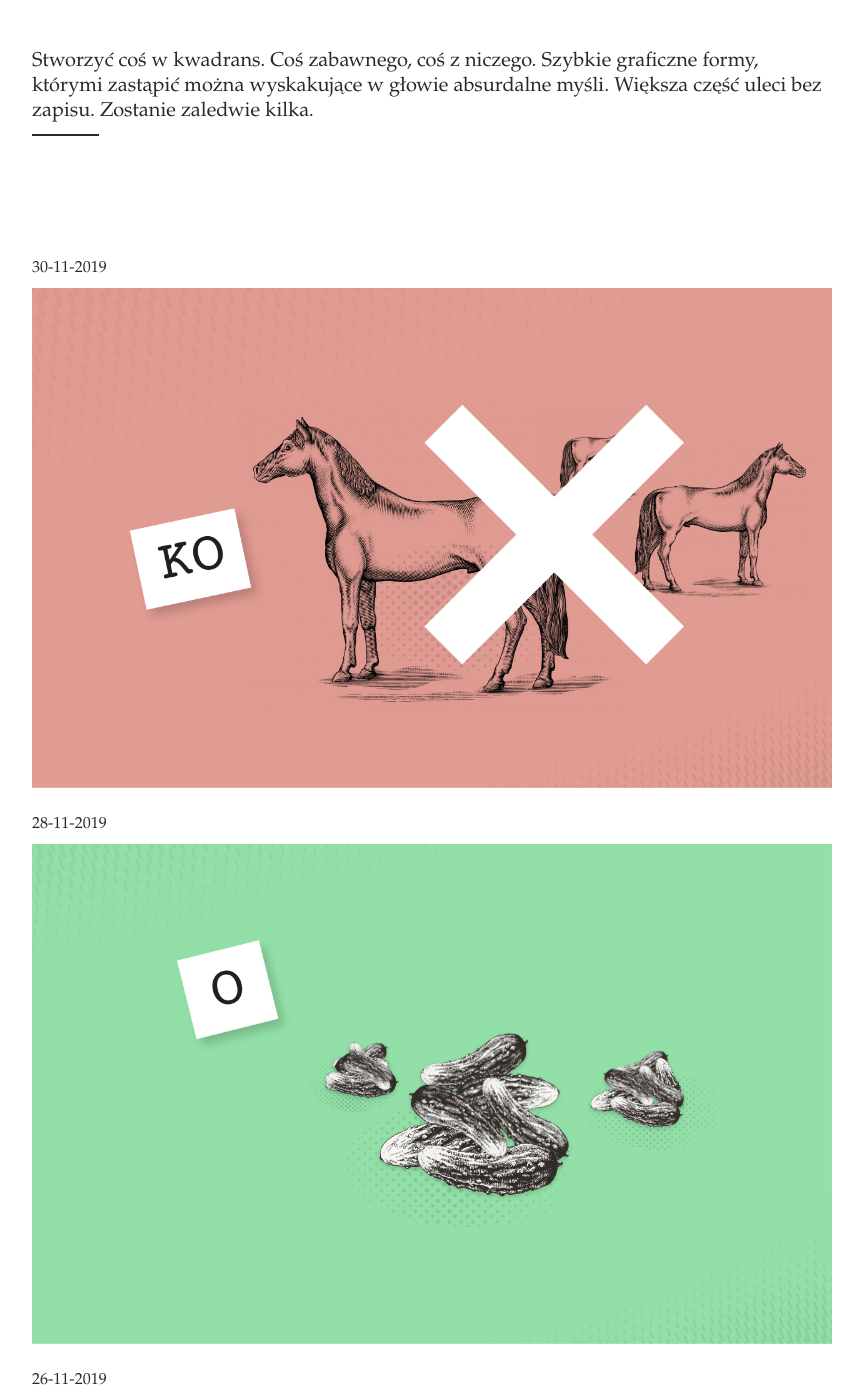
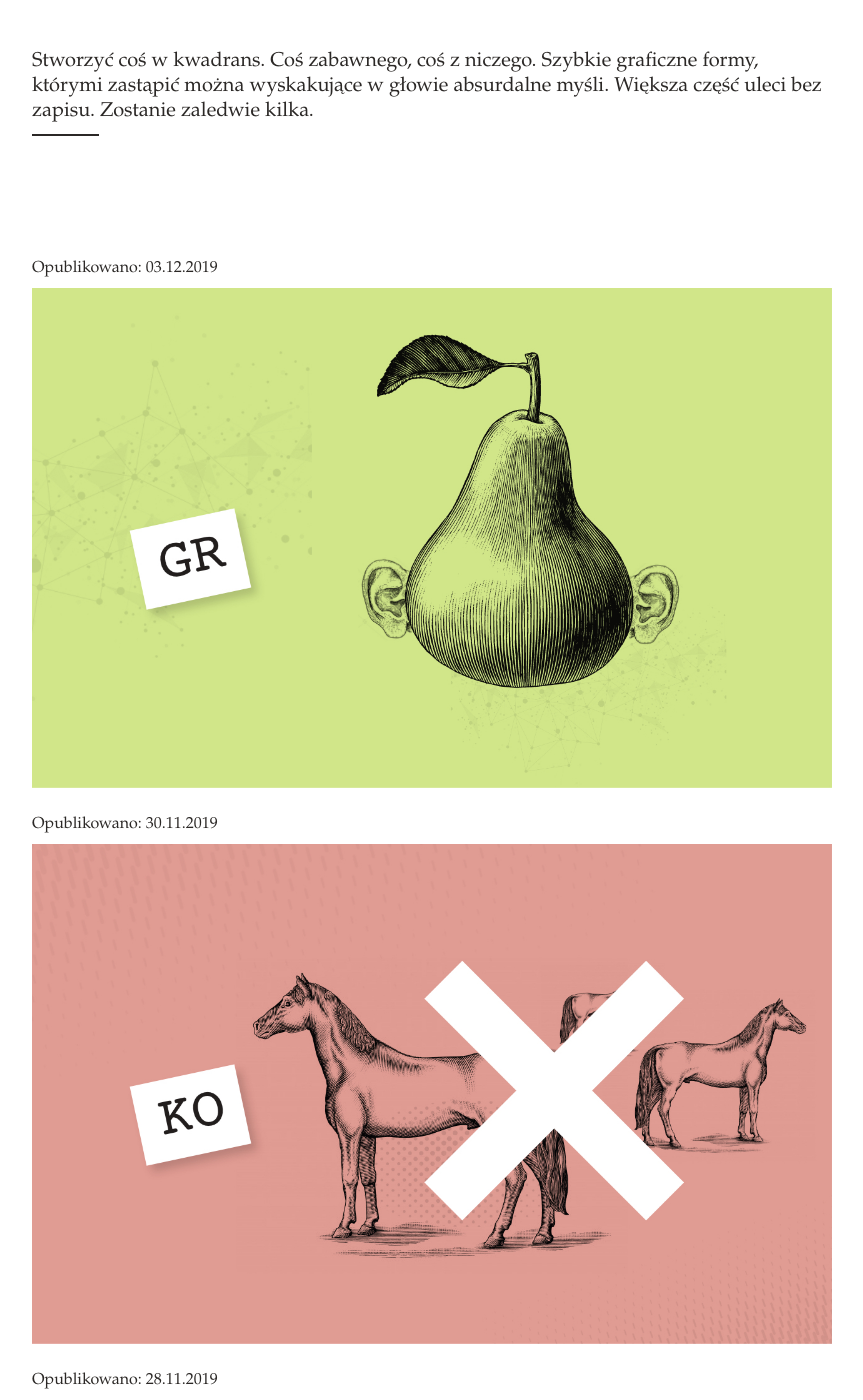
Before and after one commit to marcinch2004/wiersze, a Jekyll site: the page built from index.markdown, in a window 1280 px wide and 1400 px high, scrolled down 383 px. Shown: the whole window, without its empty margins (208-1071 px from the left). Built offline with Jekyll 4.4.1, drawn with Linux system fonts in a browser that asks for light colours; some of the changed text lies outside the part shown.

Commit message:
order change fix OK

```diff
--- a/_layouts/home.html
+++ b/_layouts/home.html
@@ -20,19 +20,21 @@
       </header>
 
       <div class="prose container mx-auto px-2 py-2">
+
+
+
         {% for image in site.static_files reversed %}
-          {% if image.path contains 'images' %}
+        {% if image.path contains 'images' %}
+        {% capture ImageDate %} {{image.basename}} {% endcapture %}
+        {% assign ImageDate = ImageDate | date: "%d.%m.%Y" %}
+
             <div class="sm-width-full mt-2 mb-1">
-              {{ image.basename }}
+              <!-- {{ image.basename }} | -->
+              Opublikowano: {{ ImageDate }}
             </div>
             <img src="{{ site.baseurl }}{{ image.path }}" alt="image" />
           {% endif %}
         {% endfor %}
-
-
-        <!-- {% for svg in site.svgfiles %}
-          {{ svg.content}} | {{svg.title}}
-        {% endfor %} -->
 
 
       </div>
```
Also changed, not shown: assets/images/2019-11-18.jpg (renamed from assets/images/18-11-2019.jpg), assets/images/2019-11-19.jpg (renamed from assets/images/19-11-2019.jpg), assets/images/2019-11-21.jpg (renamed from assets/images/21-11-2019.jpg), assets/images/2019-11-22.jpg (renamed from assets/images/22-11-2019.jpg), assets/images/2019-11-24.jpg (renamed from assets/images/24-11-2019.jpg), assets/images/2019-11-26.jpg (renamed from assets/images/26-11-2019.jpg), assets/images/2019-11-28.jpg (renamed from assets/images/28-11-2019.jpg), assets/images/2019-11-30.jpg (renamed from assets/images/30-11-2019.jpg), assets/images/2019-12-03.jpg (added).
